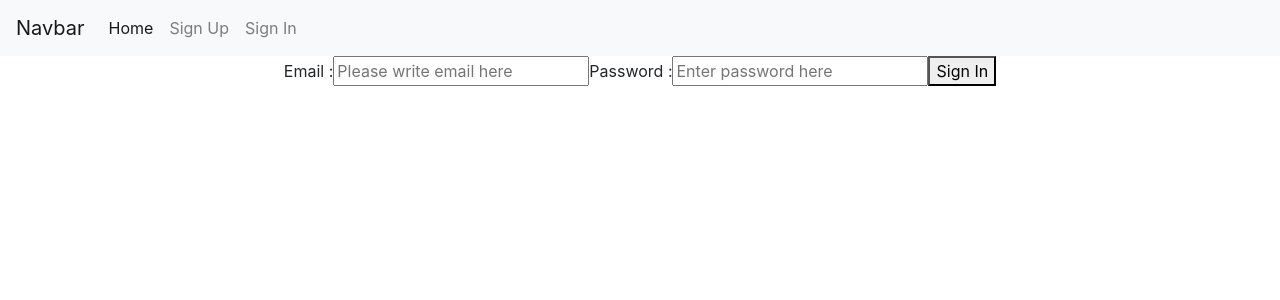
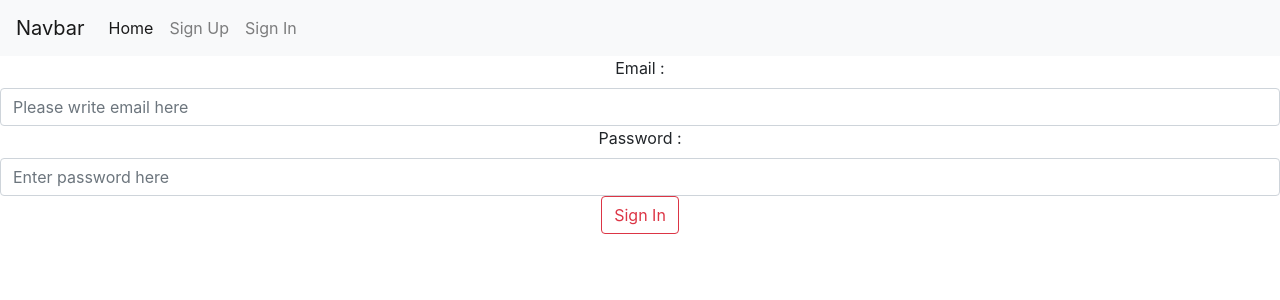
Before and after one commit to faiza203/Tailor_App, a React (Create React App) app: page /SignIn in a window 1280 px wide. Shown: the top 300 px of the page. Built offline with nearby package versions, Linux system fonts and the light colour scheme.

Commit message:
Give style to Sign In

```diff
--- a/src/components/SignIn.tsx
+++ b/src/components/SignIn.tsx
@@ -7,10 +7,10 @@ export class SignIn extends Component {
         return (
             <form>
                 <label>Email :</label>
-                <input type="email" placeholder="Please write email here" required />
+                <input className="form-control" type="email" placeholder="Please write email here" required />
                 <label>Password :</label>
-                <input type="password" placeholder="Enter password here" required />
-                <button type="submit">Sign In</button>
+                <input  className="form-control" type="password" placeholder="Enter password here" required />
+                <button  className="btn btn-outline-danger"type="submit">Sign In</button>
              </form>
         )
     }
```
Also changed, not shown: 1 other file (tests, documents, lock files or other folders).
